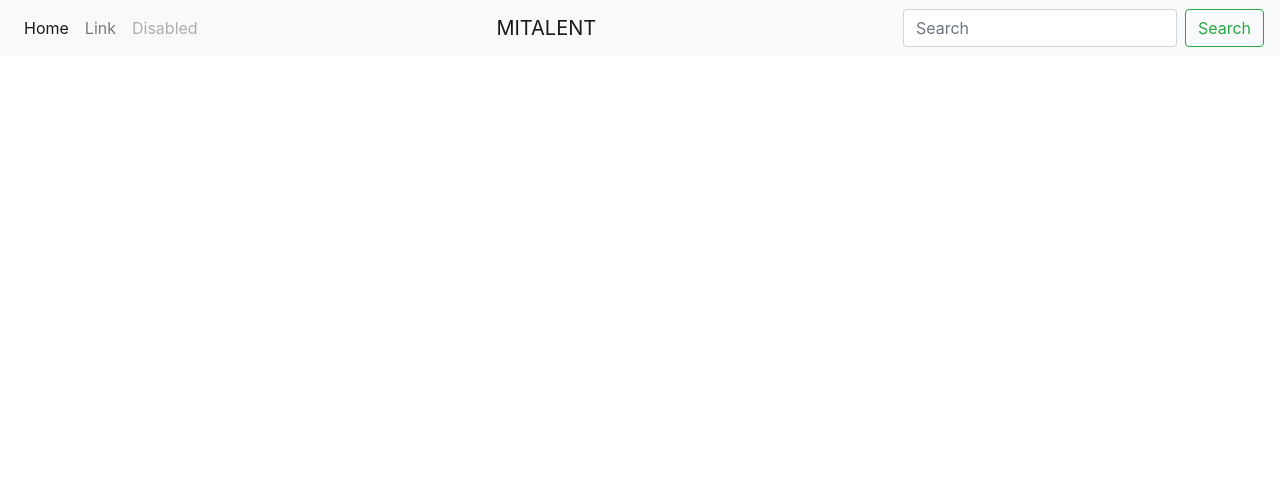
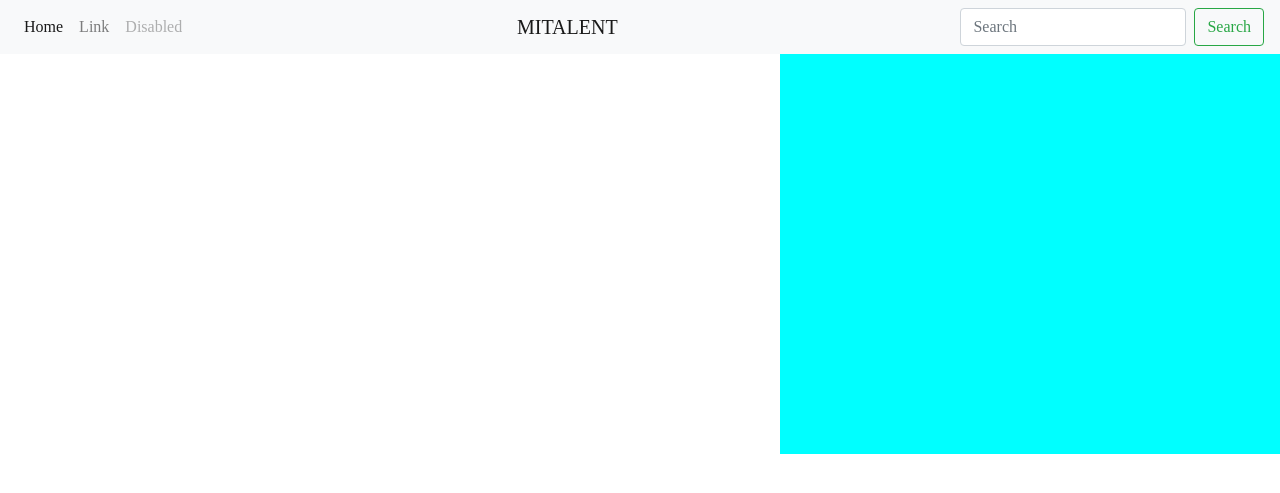
Before and after one commit to 2011Alexandrealvarenga/bloomin, a PHP site: page / in a window 1280 px wide. Shown: the top 493 px of the page. Run offline with PHP 8.4, Linux system fonts and the light colour scheme.

Commit message:
title- box right

```diff
--- /dev/null
+++ b/css/reset.css
@@ -0,0 +1,48 @@
+/* http://meyerweb.com/eric/tools/css/reset/
+   v2.0 | 20110126
+   License: none (public domain)
+*/
+
+html, body, div, span, applet, object, iframe,
+h1, h2, h3, h4, h5, h6, p, blockquote, pre,
+a, abbr, acronym, address, big, cite, code,
+del, dfn, em, img, ins, kbd, q, s, samp,
+small, strike, strong, sub, sup, tt, var,
+b, u, i, center,
+dl, dt, dd, ol, ul, li,
+fieldset, form, label, legend,
+table, caption, tbody, tfoot, thead, tr, th, td,
+article, aside, canvas, details, embed,
+figure, figcaption, footer, header, hgroup,
+menu, nav, output, ruby, section, summary,
+time, mark, audio, video {
+	margin: 0;
+	padding: 0;
+	border: 0;
+	font-size: 100%;
+	font: inherit;
+	vertical-align: baseline;
+}
+/* HTML5 display-role reset for older browsers */
+article, aside, details, figcaption, figure,
+footer, header, hgroup, menu, nav, section {
+	display: block;
+}
+body {
+	line-height: 1;
+}
+ol, ul {
+	list-style: none;
+}
+blockquote, q {
+	quotes: none;
+}
+blockquote:before, blockquote:after,
+q:before, q:after {
+	content: '';
+	content: none;
+}
+table {
+	border-collapse: collapse;
+	border-spacing: 0;
+}
--- a/css/style.css
+++ b/css/style.css
@@ -1 +1,7 @@
 .collapse{justify-content: space-between;}
+.title .box-right{
+  width: 500px;
+  height: 400px;
+  float: right;
+  background: aqua;
+}
--- a/index.php
+++ b/index.php
@@ -5,6 +5,7 @@
   <title>Bloomin</title>
   <link rel="stylesheet" href="css/bootstrap.min.css">
   <link rel="stylesheet" href="css/style.css">
+  <link rel="stylesheet" href="css/reset.css">
   <link rel="stylesheet" href="style.css">
 </head>
 <body>
@@ -34,6 +35,12 @@
     </div>
   </nav>
 </header>
+<main>
+  <section class="title">
+    <div class="box-right">
+    </div>
+  </section>
+</main>
 
 </body>
 </html>
```
